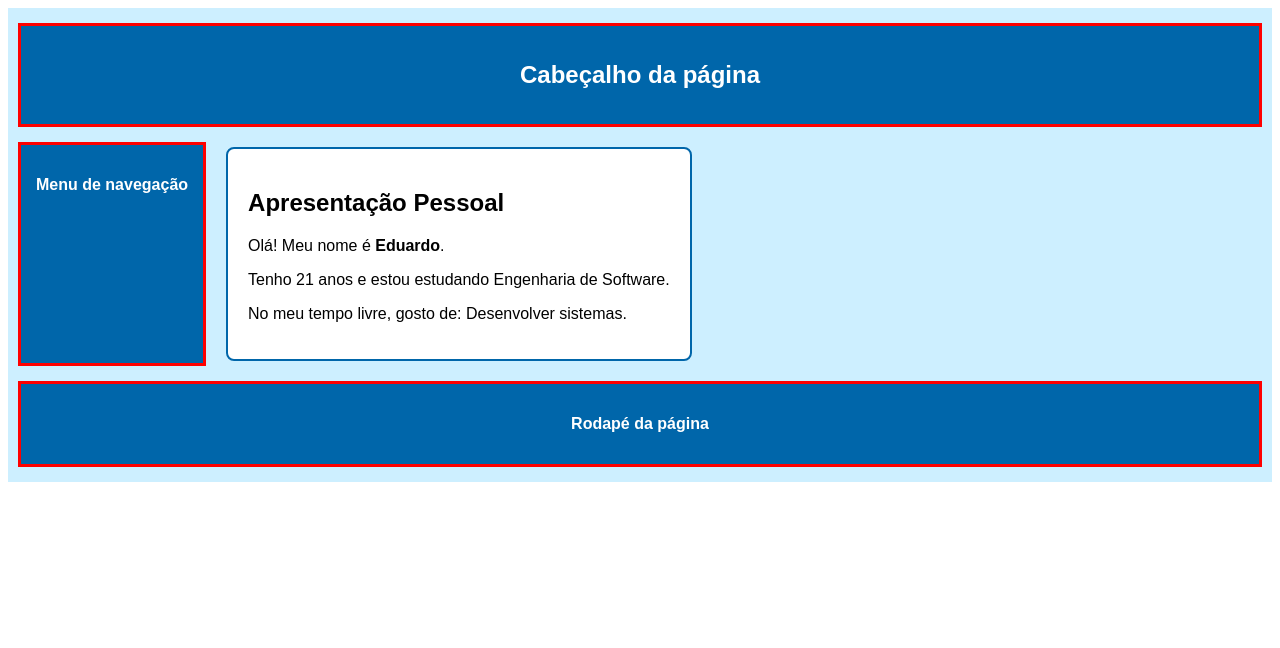
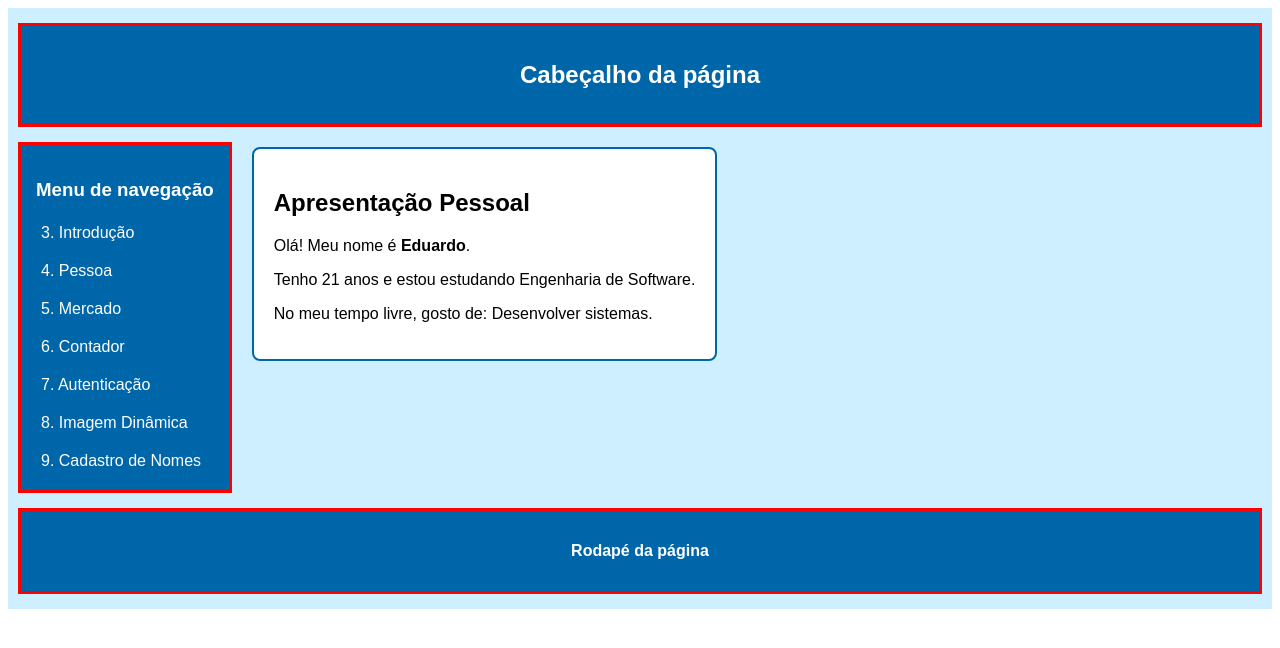
Before and after one commit to eduardoRvieira/atividade-angular, an Angular app: page /introducao in a window 1280 px wide. Shown: the top 648 px of the page. Built offline with nearby package versions, Linux system fonts and the light colour scheme.

Commit message:
monta links

```diff
--- a/src/app/menu/menu.css
+++ b/src/app/menu/menu.css
@@ -8,3 +8,24 @@
   font-weight: bold;
   margin: 5px 0;
 }
+
+.menu-links {
+  display: flex;
+  flex-direction: column;
+  gap: 10px;
+  margin-top: 15px;
+  text-align: left;
+}
+
+.menu-links a {
+  color: #ffffff;
+  text-decoration: none;
+  font-weight: normal;
+  padding: 5px;
+  border-radius: 4px;
+  transition: background 0.2s;
+}
+
+.menu-links a:hover {
+  background-color: rgba(255, 255, 255, 0.2);
+}
--- a/src/app/menu/menu.html
+++ b/src/app/menu/menu.html
@@ -1 +1,10 @@
-<p>Menu de navegação</p>
+<h3>Menu de navegação</h3>
+<nav class="menu-links">
+  <a routerLink="/introducao">3. Introdução</a>
+  <a routerLink="/pessoa">4. Pessoa</a>
+  <a routerLink="/mercado">5. Mercado</a>
+  <a routerLink="/contador">6. Contador</a>
+  <a routerLink="/auth">7. Autenticação</a>
+  <a routerLink="/imagem">8. Imagem Dinâmica</a>
+  <a routerLink="/nomes">9. Cadastro de Nomes</a>
+</nav>
```
Also changed, not shown: src/app/menu/menu.ts (+5 -2 lines).
